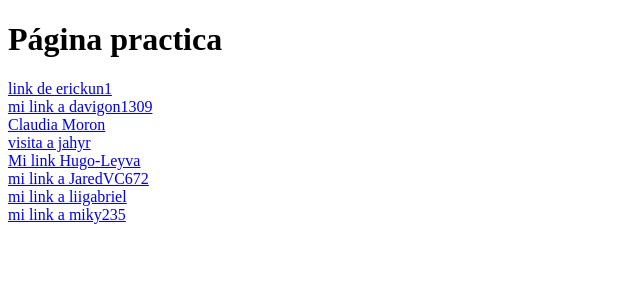
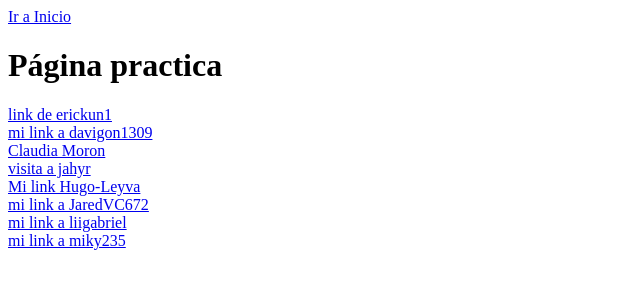
Before and after one commit to Javier1805458/website_53, a plain HTML site: page index.html in a window 1280 px wide. Shown: the whole page, without its empty margins (0-640 px from the left). Drawn offline with Linux system fonts and the light colour scheme.

Commit message:
add home

```diff
--- a/index.html
+++ b/index.html
@@ -7,6 +7,7 @@
     <title>HTML</title>
 </head>
 <body>
+    <a href="../index.html">Ir a Inicio</a>
     <h1>Página practica</h1>
     <a href="erickun1/erickun1.html"> link de erickun1</a> <br>
     <a href="davigon1309/davigon1309.html">mi link a davigon1309</a> <br>
```
